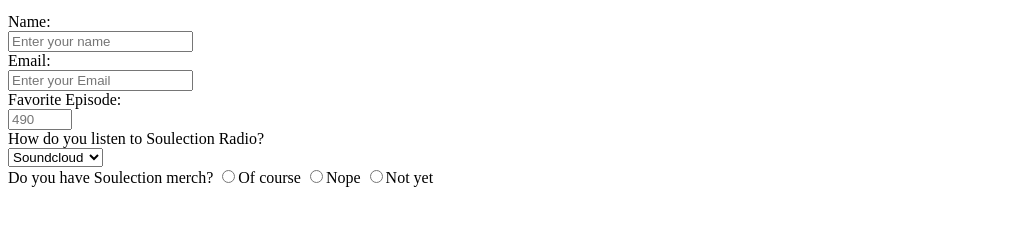
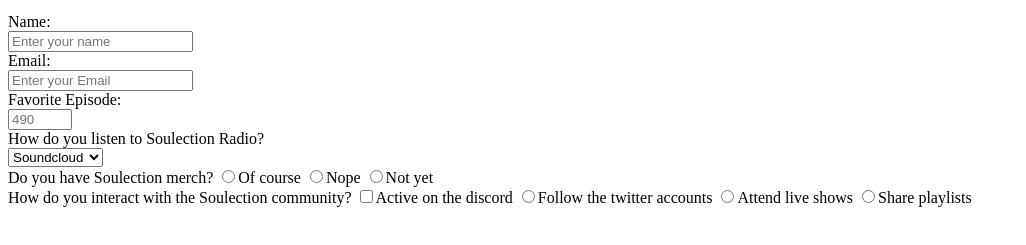
Before and after one commit to ca-s92/fcc-survey, a plain HTML site: page index.html in a window 1280 px wide. Shown: the part 87-332 px from the top of the page, without its empty margins (0-1026 px from the left). Drawn offline with Linux system fonts and the light colour scheme.

Commit message:
added checkbox for user story #14

```diff
--- a/index.html
+++ b/index.html
@@ -34,7 +34,7 @@
       </div>
 
       <div id="radio">
-        <label for="radio">Do you have Soulection merch? </label>
+        <label for="radio-q">Do you have Soulection merch? </label>
           <label for="of-course">
             <input id="of-course" type="radio" name="merch-options">Of course
           </label>
@@ -48,6 +48,25 @@
           </label>
         </div>
 
+        <div id="checkbox">
+          <label for="checkbox-q">How do you interact with the Soulection community? </label>
+            <label for="discord">
+              <input id="discord" type="checkbox" name="interaction">Active on the discord
+            </label>
+
+            <label for="twitter">
+              <input id="twitter" type="radio" name="interaction">Follow the twitter accounts
+            </label>
+
+            <label for="events">
+              <input id="events" type="radio" name="interaction">Attend live shows
+            </label>
+
+            <label for="share">
+              <input id="share" type="radio" name="interaction">Share playlists
+            </label>
+          </div>
+
       </div>
       </div>
     </form>
```
